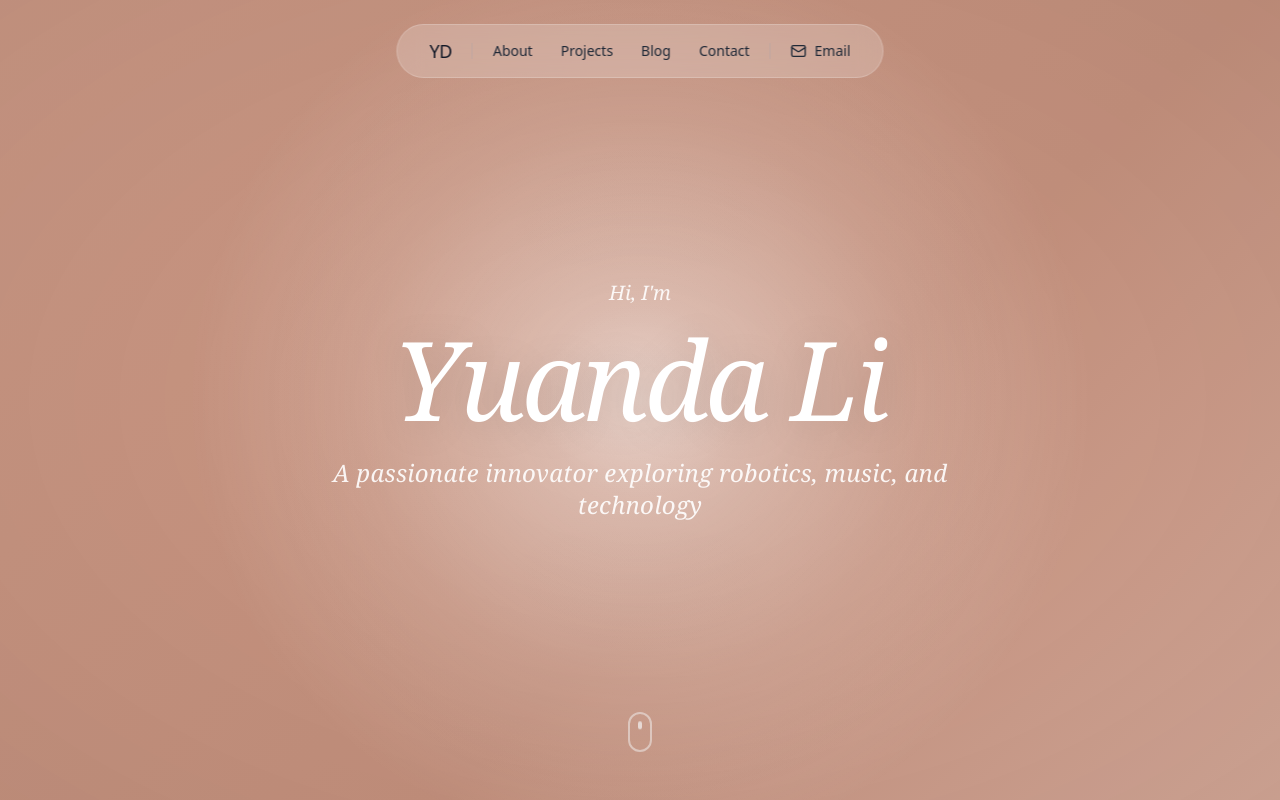
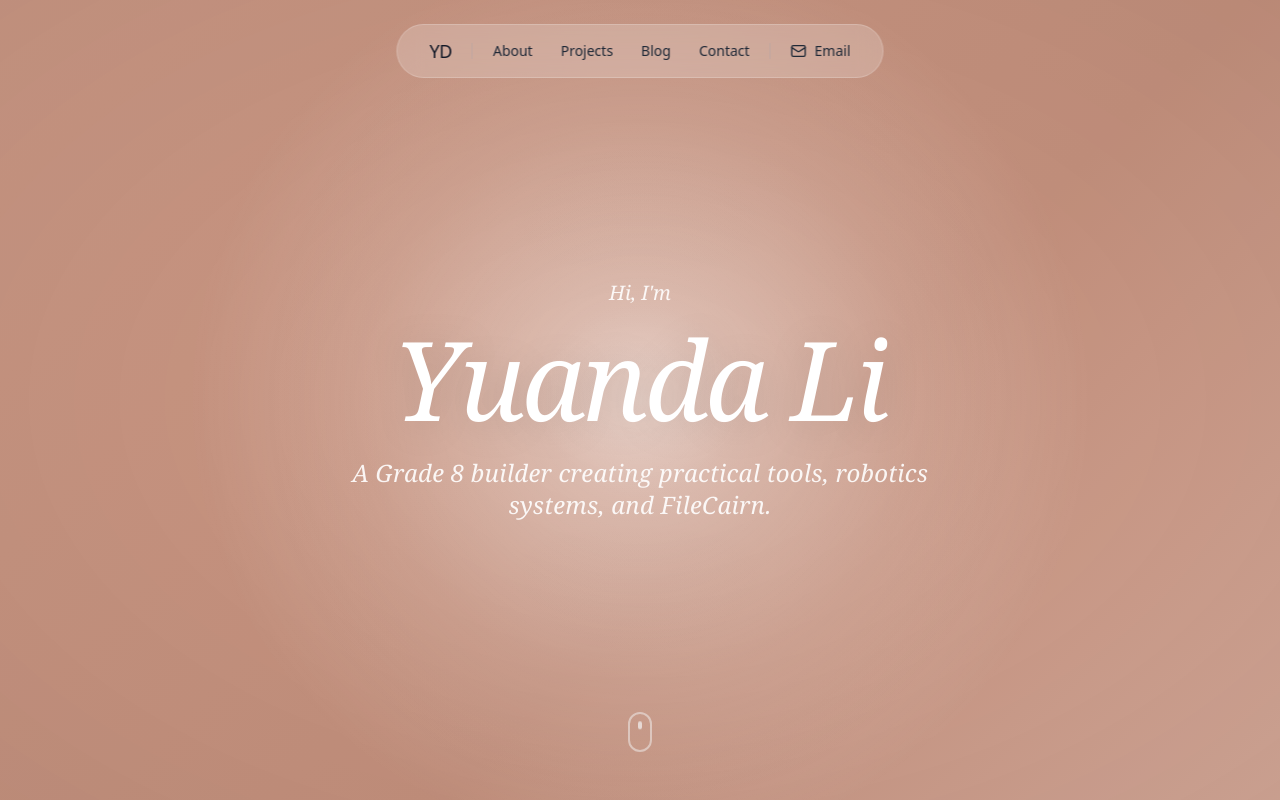
Before and after one commit to Meinianda-L/liyuanda, a React (Vite) app: page / in a window 1280 px wide. Shown: the top 800 px of the page. Built offline with nearby package versions, Linux system fonts and the light colour scheme.

Commit message:
Update homepage subtitle to mention FileCairn

```diff
--- a/public/data/homepage.js
+++ b/public/data/homepage.js
@@ -15,7 +15,7 @@ export const homepageConfig = {
     name: 'Yuanda Li',
 
     // Subtitle/description
-    subtitle: 'A passionate innovator exploring robotics, music, and technology',
+    subtitle: 'A Grade 8 builder creating practical tools, robotics systems, and FileCairn.',
 
     // Background gradient colors
     gradientColors: ['#f4d0c4', '#e8b8a8', '#d4a08c', '#c99480'],
--- a/src/config.ts
+++ b/src/config.ts
@@ -91,7 +91,7 @@ export const config = {
   hero: {
     greeting: "Hi, I'm",
     name: 'Yuanda Li',
-    subtitle: 'A passionate innovator exploring robotics, music, and technology',
+    subtitle: 'A Grade 8 builder creating practical tools, robotics systems, and FileCairn.',
     // Gradient colors for background
     gradient: {
       colors: ['#f4d0c4', '#e8b8a8', '#d4a08c', '#c99480', '#f4d0c4'],
```
